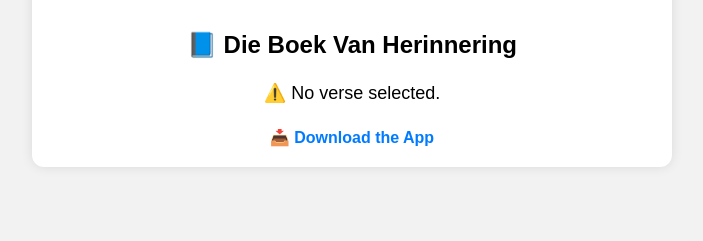
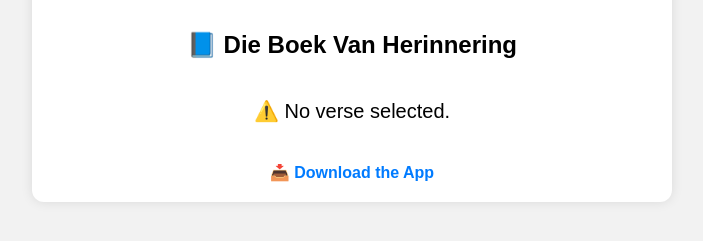
Before and after one commit to BoekVanHerinnering/bibleapp-test, a plain HTML site: page verse-preview.html in a window 1280 px wide. Shown: the part 103-344 px from the top of the page, without its empty margins (288-991 px from the left). Drawn offline with Linux system fonts and the light colour scheme.

Commit message:
Add files via upload

```diff
--- a/verse-preview.html
+++ b/verse-preview.html
@@ -46,7 +46,8 @@
     <img src="https://boekvanherinnering.github.io/bibleapp-test/app-icon.png" alt="App Logo" class="app-logo">
     <h2>📘 Die Boek Van Herinnering</h2>
 
-    <div id="verseDisplay" class="verse-text">Loading verse...</div>
+    <div id="verseDisplay" style="white-space: pre-wrap; padding: 20px; font-size: 20px;"></div>
+
 
     <div class="download-link">
       📥 <a href="https://drive.google.com/uc?export=download&id=1afP3HY0AohMsfNXl6Wv-FnrMZBZiyybo" target="_blank">
@@ -56,8 +57,14 @@
   </div>
 
   <script>
-    const text = sessionStorage.getItem("selectedVersesText") || "⚠️ No verse selected.";
-    document.getElementById("verseDisplay").innerText = text;
-  </script>
+  // Get text from localStorage
+  const text = localStorage.getItem("selectedVersesText") || "⚠️ No verse selected.";
+
+  // Display it
+  document.getElementById("verseDisplay").innerText = text;
+</script>
+
+
+
 </body>
 </html>
```
